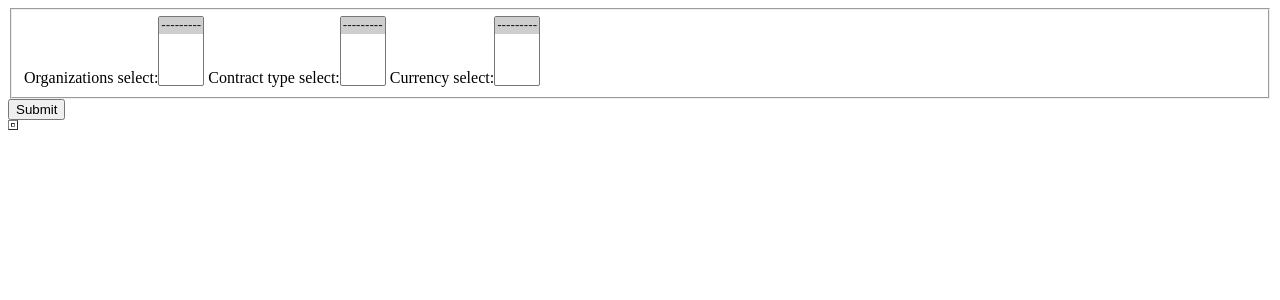
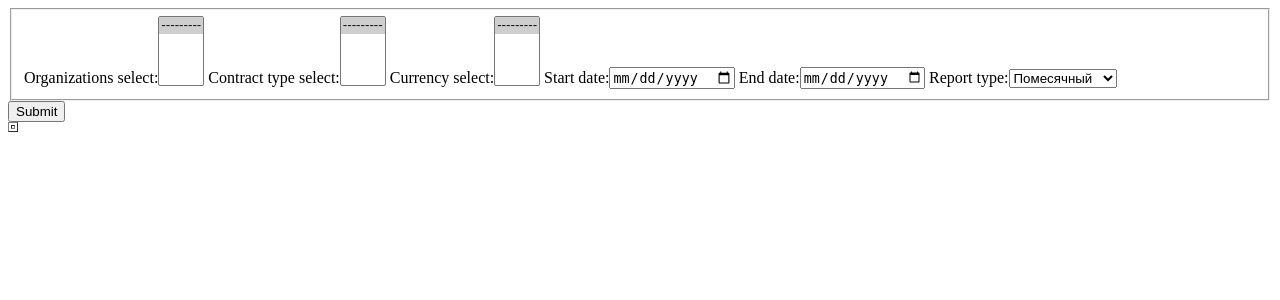
Before and after one commit to manemejeff/contracts, a Django app: page / in a window 1280 px wide. Shown: the top 300 px of the page. Run offline with Django 3.2, Linux system fonts and the light colour scheme; data that the repository does not hold is empty.

Commit message:
added date form fields

```diff
--- a/main_app/contracts/forms.py
+++ b/main_app/contracts/forms.py
@@ -1,4 +1,4 @@
-from django.forms import ModelForm, ChoiceField, Select, MultipleChoiceField, SelectMultiple
+from django.forms import Form, ModelForm, ChoiceField, Select, MultipleChoiceField, SelectMultiple, DateField, DateInput
 from . import models
 
 blank_choice = [('', '---------'), ]
@@ -48,3 +48,18 @@ class CurrencyFilter(ModelForm):
         widgets = {
             'currency_select': SelectMultiple(attrs={'class': 'select'})
         }
+
+class MyDateInput(DateInput):
+    input_type = 'date'
+
+class DatePicker(Form):
+    start_date = DateField(widget=MyDateInput)
+    end_date = DateField(widget=MyDateInput)
+    report_type = ChoiceField(
+        choices=[(1, 'Помесячный'),
+                 (2, 'Понедельный'),
+                 (3, 'Ежедневный')]
+    )
+
+    class Meta:
+        fields = ('start_date', 'end_date')
--- a/main_app/contracts/templates/contracts/index.html
+++ b/main_app/contracts/templates/contracts/index.html
@@ -11,6 +11,7 @@
             {{ org_filter }}
             {{ contract_type_filter }}
             {{ currency_filter }}
+            {{ date_picker }}
         </fieldset>
         <input type="submit" value="Submit">
     </form>
--- a/main_app/contracts/views.py
+++ b/main_app/contracts/views.py
@@ -1,8 +1,9 @@
 import pandas as pd
 from django.shortcuts import render, redirect
 from django.views import View
+from django.forms import DateField
 
-from .forms import OrgFilter, ContractTypeFilter, CurrencyFilter
+from .forms import OrgFilter, ContractTypeFilter, CurrencyFilter, DatePicker
 from .models import Contract, Organization
 
 
@@ -18,6 +19,7 @@ class Index(View):
             'contract_type_filter': ContractTypeFilter(),
             'currency_filter': CurrencyFilter(),
             'detail_tbl': detail_tbl,
+            'date_picker': DatePicker(),
         }
         return render(request, 'contracts/index.html', context=context)
 
@@ -27,7 +29,7 @@ class Index(View):
         f_cur = None
 
         # TODO избавиться от обращения к каждому полю, (мб изменить названия чтоб их можно было маппить на дф)
-
+        print(request.POST)
         if request.POST['organizations_select']:
             f_org = list(map(int, request.POST.getlist('organizations_select')))
             # print(Organization.objects.get(pk=f_org))
@@ -55,6 +57,7 @@ class Index(View):
             'contract_type_filter': ContractTypeFilter(),
             'currency_filter': CurrencyFilter(),
             'detail_tbl': detail_tbl.to_html(),
+            'date_picker': DatePicker(),
         }
 
         return render(request, 'contracts/index.html', context=context)
```
Also changed, not shown: main_app/contracts/utils.py (added).
